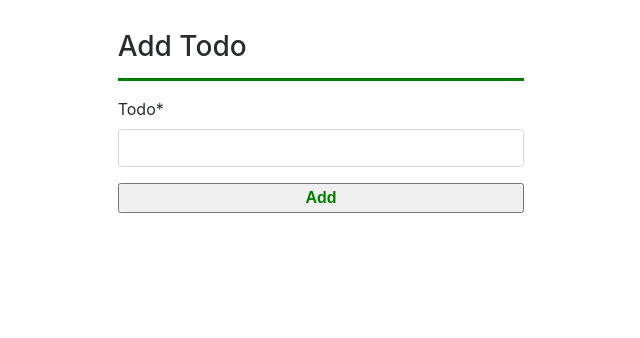
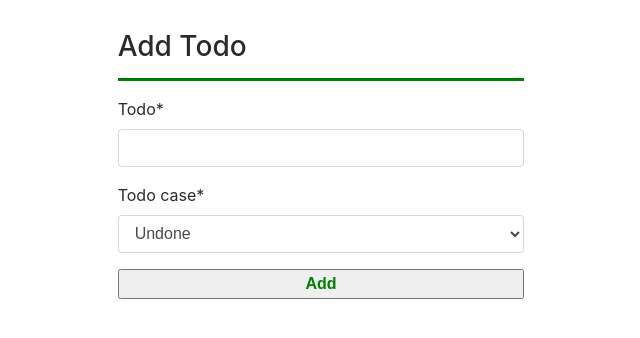
Before and after one commit to furkan-ayvaz/Todo-App, a Django app: page /todo/add/ in a window 1280 px wide. Shown: the part 56-394 px from the top of the page, without its empty margins (319-959 px from the left). Run offline with Django 3.2, Linux system fonts and the light colour scheme; a user stored in the database is signed in; some libraries are stand-ins or nearby versions.

Commit message:
updating_fields, todo_case_choices added

```diff
--- a/templates/dashboard.html
+++ b/templates/dashboard.html
@@ -9,7 +9,6 @@
     <table class="table">
         <thead style="color :red;">
             <tr>
-                <th>id</th>
                 <th>Describe</th>
                 <th>Case</th>
                 <th>Created Date</th>
@@ -20,9 +19,8 @@
         <tbody>
             {% for todo in todos %}
             <tr>
-                <td><b>{{todo.id}}</b></td>
                 <td><b>{{todo.todo_describe}}</b></td>
-                {% if todo.todo_case == True %}
+                {% if todo.todo_case == "True" %}
                 <td><b>Done</b></td>
                 {% else %}
                 <td><b>Undone</b></td>
--- a/todo/forms.py
+++ b/todo/forms.py
@@ -4,5 +4,5 @@ from .models import TODO
 
 class todo_form(forms.ModelForm):
     class Meta:
-        fields = ["todo_describe"]
+        fields = ["todo_describe","todo_case"]
         model = TODO
--- a/todo/models.py
+++ b/todo/models.py
@@ -1,12 +1,16 @@
 from django.db import models
-
 
 # Create your models here.
 
 class TODO(models.Model):
+    case_Choices = [
+        ("True","Done"),
+        ("False","Undone"),
+    ]
     inserted_by = models.ForeignKey("auth.User",on_delete=models.CASCADE,verbose_name="Inserted By")
     todo_describe = models.CharField(max_length=150, verbose_name="Todo")
-    todo_case = models.BooleanField(default=False)
+    todo_case = models.CharField(max_length=10, choices=case_Choices, default="False")
     created_date = models.DateTimeField(auto_now_add=True)
+
     def __str__(self):
         return self.todo_describe
--- a/todo/views.py
+++ b/todo/views.py
@@ -28,18 +28,17 @@ def todoAdd(request):
 @login_required(login_url="user:login")
 def todoUpdate(request,id):
     todo = get_object_or_404(TODO,id = id)
-    todo_describe = todo.todo_describe
-    todo_case = todo.todo_case
-    todo.delete()
-    if todo_case == True:
-        todo_case = False
+    print(todo.todo_case)
+    if todo.todo_case == "True":
+        todo.todo_case = "False"
+        todo.save(update_fields=["todo_case"])
     else:
-        todo_case = True
-    newTodo = TODO(id = id,todo_describe = todo_describe,todo_case=todo_case)
-    newTodo.inserted_by = request.user
-    newTodo.save()
+        todo.todo_case = "True"
+        todo.save(update_fields=["todo_case"])
     messages.success(request,"Todo update successfully ...")
     return redirect("todo:dashboard")
+
+
 
 @login_required(login_url="user:login")
 def todoDelete(request,id):
```
Also changed, not shown: db.sqlite3, todo/migrations/0002_auto_20210227_1244.py (added), todo/migrations/0003_remove_todo_todo_case.py (added), todo/migrations/0004_auto_20210227_1317.py (added).
